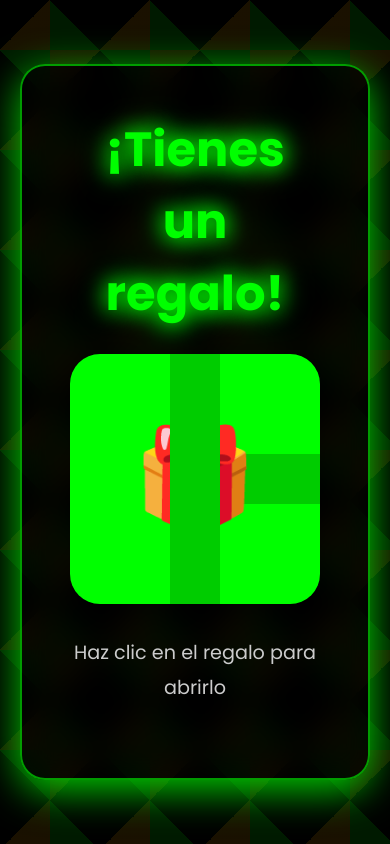
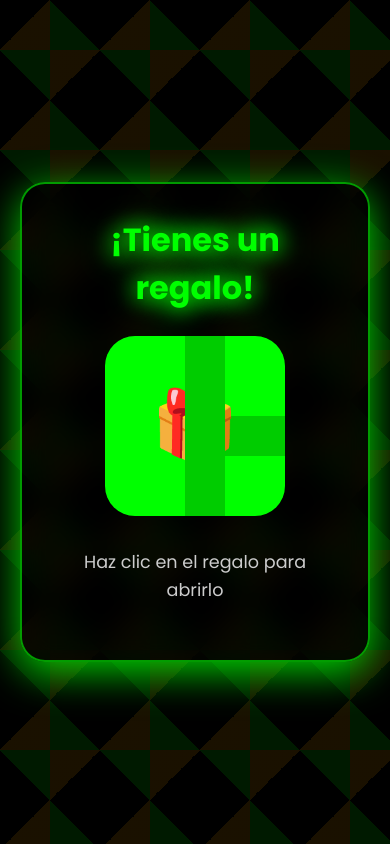
Before and after one commit to SebasPreciado10/TicketEvent, a plain HTML site: page index.html in a window 390 px wide. Drawn offline with Linux system fonts and the light colour scheme.

Commit message:
Add gift box animation and ticket information

```diff
--- a/index.html
+++ b/index.html
@@ -32,16 +32,13 @@
             left: 0;
             width: 100%;
             height: 100%;
-        background: linear-gradient(
-            45deg,
-            rgba(0, 255, 0, 0.1) 25%,
-            transparent 25%
-          ),
+            background:
+                linear-gradient(45deg, rgba(0, 255, 0, 0.1) 25%, transparent 25%),
                 linear-gradient(-45deg, rgba(255, 165, 0, 0.1) 25%, transparent 25%),
                 linear-gradient(45deg, transparent 75%, rgba(0, 255, 0, 0.1) 75%),
                 linear-gradient(-45deg, transparent 75%, rgba(255, 165, 0, 0.1) 75%);
             background-size: 100px 100px;
-        animation: backgroundMove 10s linear infinite; /* Velocidad aumentada */
+            animation: backgroundMove 10s linear infinite;
             z-index: -1;
         }
 
@@ -57,7 +54,7 @@
         .gift-container {
             text-align: center;
             background-color: rgba(0, 0, 0, 0.5);
-        padding: 3rem;
+            padding: 2rem;
             border-radius: 25px;
             box-shadow: 0 10px 40px rgba(0, 255, 0, 0.8);
             backdrop-filter: blur(15px);
@@ -68,15 +65,15 @@
 
         h1 {
             color: #00ff00;
-        font-size: 3rem;
+            font-size: 2.5rem;
             text-shadow: 0 0 15px #00ff00, 0 0 30px #00ff00;
             margin-bottom: 1.5rem;
             animation: pulse 2s infinite;
         }
 
         .gift-box {
-        width: 250px;
-        height: 250px;
+            width: 200px;
+            height: 200px;
             background-color: #00ff00;
             margin: 0 auto 2rem;
             position: relative;
@@ -100,18 +97,18 @@
 
         .gift-box::before {
             width: 100%;
-        height: 50px;
-        top: 100px;
+            height: 40px;
+            top: 80px;
         }
 
         .gift-box::after {
-        width: 50px;
+            width: 40px;
             height: 100%;
-        left: 100px;
+            left: 80px;
         }
 
         .gift-emoji {
-        font-size: 100px;
+            font-size: 80px;
             position: absolute;
             top: 50%;
             left: 50%;
@@ -126,7 +123,7 @@
 
         h2 {
             color: #ffa500;
-        font-size: 2.5rem;
+            font-size: 2rem;
             margin-bottom: 1rem;
             background: linear-gradient(45deg, #00ff00, #ffa500);
             -webkit-background-clip: text;
@@ -135,7 +132,7 @@
 
         h3 {
             color: #ffa500;
-        font-size: 2rem;
+            font-size: 1.8rem;
             text-transform: uppercase;
             letter-spacing: 2px;
             margin: 1rem 0;
@@ -143,14 +140,14 @@
 
         p {
             color: #cccccc;
-        line-height: 1.8;
-        font-size: 1.2rem;
+            line-height: 1.6;
+            font-size: 1.1rem;
             margin-bottom: 1.5rem;
         }
 
         .ticket-image {
             width: 100%;
-        max-width: 450px;
+            max-width: 350px;
             height: auto;
             margin: 2rem auto;
             border-radius: 20px;
@@ -166,9 +163,9 @@
         /* Estilos para el botón */
         .redirect-button {
             display: inline-block;
-        padding: 1rem 2rem;
+            padding: 0.8rem 1.5rem;
             margin-top: 1.5rem;
-        font-size: 1.2rem;
+            font-size: 1rem;
             font-weight: bold;
             color: #000;
             background-color: #ffa500;
@@ -204,6 +201,39 @@
                 text-shadow: 0 0 10px #00ff00;
             }
         }
+
+        /* Media query para pantallas móviles */
+        @media (max-width: 768px) {
+            h1 {
+                font-size: 2rem;
+            }
+
+            h2 {
+                font-size: 1.8rem;
+            }
+
+            h3 {
+                font-size: 1.5rem;
+            }
+
+            .gift-box {
+                width: 180px;
+                height: 180px;
+            }
+
+            .gift-emoji {
+                font-size: 70px;
+            }
+
+            .ticket-image {
+                max-width: 300px;
+            }
+
+            .redirect-button {
+                font-size: 0.9rem;
+                padding: 0.7rem 1.2rem;
+            }
+        }
     </style>
 </head>
 <body>
@@ -219,22 +249,12 @@
             <h3>Feid en concierto</h3>
             <p>Fecha: 7 de Diciembre, 2024</p>
             <p>Lugar: Estadio Atanasio Girardot, Medellín</p>
-        <img
-          src="https://ticketlive.com.co/wp-content/uploads/2024/04/FEID_WEBSITE_1300x480-64252a580a.png"
-          alt="Boleta Feid Concierto"
-          class="ticket-image"
-        />
+            <img src="https://ticketlive.com.co/wp-content/uploads/2024/04/FEID_WEBSITE_1300x480-64252a580a.png" alt="Boleta Feid Concierto" class="ticket-image" />
             <p>
-          ¡Esta es tu entrada al mundo de Feid! Guárdala bien y prepárate para
-          una noche inolvidable.
+                ¡Esta es tu entrada al mundo de Feid! Guárdala bien y prepárate para una noche inolvidable.
             </p>
             <!-- Botón que redirige a la página de eticket -->
-        <a
-          href="https://www.eticket.co/"
-          class="redirect-button"
-          target="_blank"
-          >Dale click aquí</a
-        >
+            <a href="https://www.eticket.co/" class="redirect-button" target="_blank">Dale click aquí</a>
         </div>
     </div>
 
@@ -249,17 +269,16 @@
         });
 
         function createConfetti() {
-        const colors = ["#00ff00", "#ffa500", "#ffffff"];
+            const colors = ['#00ff00', '#ffa500', '#ffffff'];
             for (let i = 0; i < 100; i++) {
-          const confetti = document.createElement("div");
-          confetti.style.width = "10px";
-          confetti.style.height = "10px";
-          confetti.style.backgroundColor =
-            colors[Math.floor(Math.random() * colors.length)];
-          confetti.style.position = "absolute";
-          confetti.style.top = "-10px";
-          confetti.style.left = Math.random() * 100 + "vw";
-          confetti.style.borderRadius = "50%";
+                const confetti = document.createElement('div');
+                confetti.style.width = '10px';
+                confetti.style.height = '10px';
+                confetti.style.backgroundColor = colors[Math.floor(Math.random() * colors.length)];
+                confetti.style.position = 'absolute';
+                confetti.style.top = '-10px';
+                confetti.style.left = Math.random() * 100 + 'vw';
+                confetti.style.borderRadius = '50%';
                 confetti.style.animation = `fall ${Math.random() * 3 + 2}s linear`;
                 document.body.appendChild(confetti);
 
@@ -269,9 +288,7 @@
             }
         }
 
-      document.head.insertAdjacentHTML(
-        "beforeend",
-        `
+        document.head.insertAdjacentHTML('beforeend', `
             <style>
                 @keyframes fall {
                     to {
@@ -279,8 +296,7 @@
                     }
                 }
             </style>
-        `
-      );
+        `);
     </script>
 </body>
 </html>
```
Lines whose indentation alone changed are shown as unchanged.
